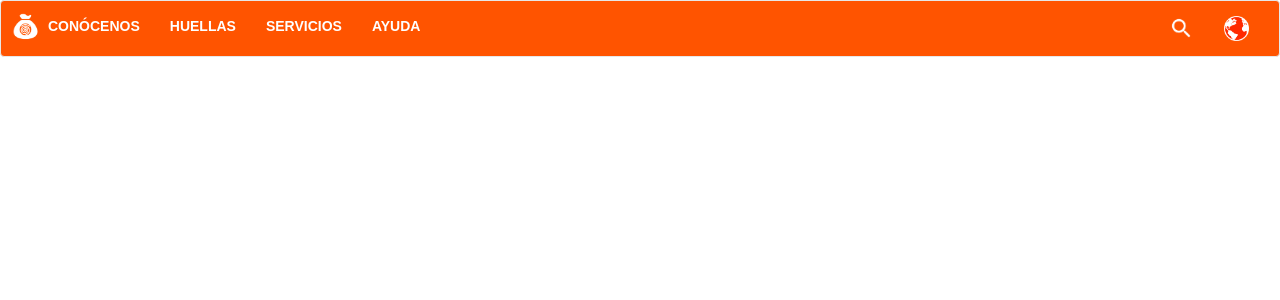
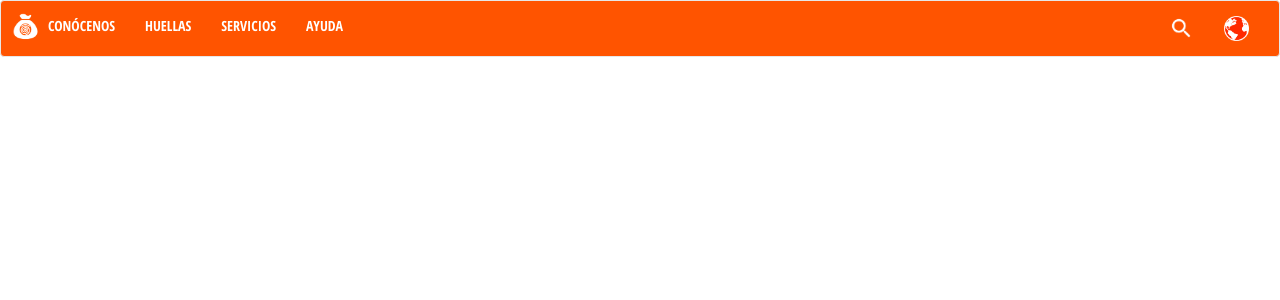
Before and after one commit to jfuenmayor96/hueprint, a React (Create React App) app: page / in a window 1280 px wide. Shown: the top 300 px of the page. Built offline with nearby package versions, Linux system fonts and the light colour scheme.

Commit message:
se coloca como fuente global "Open Sans Condensed"

```diff
--- a/src/index.css
+++ b/src/index.css
@@ -1,5 +1,5 @@
 body {
   margin: 0;
   padding: 0;
-  font-family: sans-serif;
+  font-family: "Open Sans Condensed", sans-serif;
 }
```
